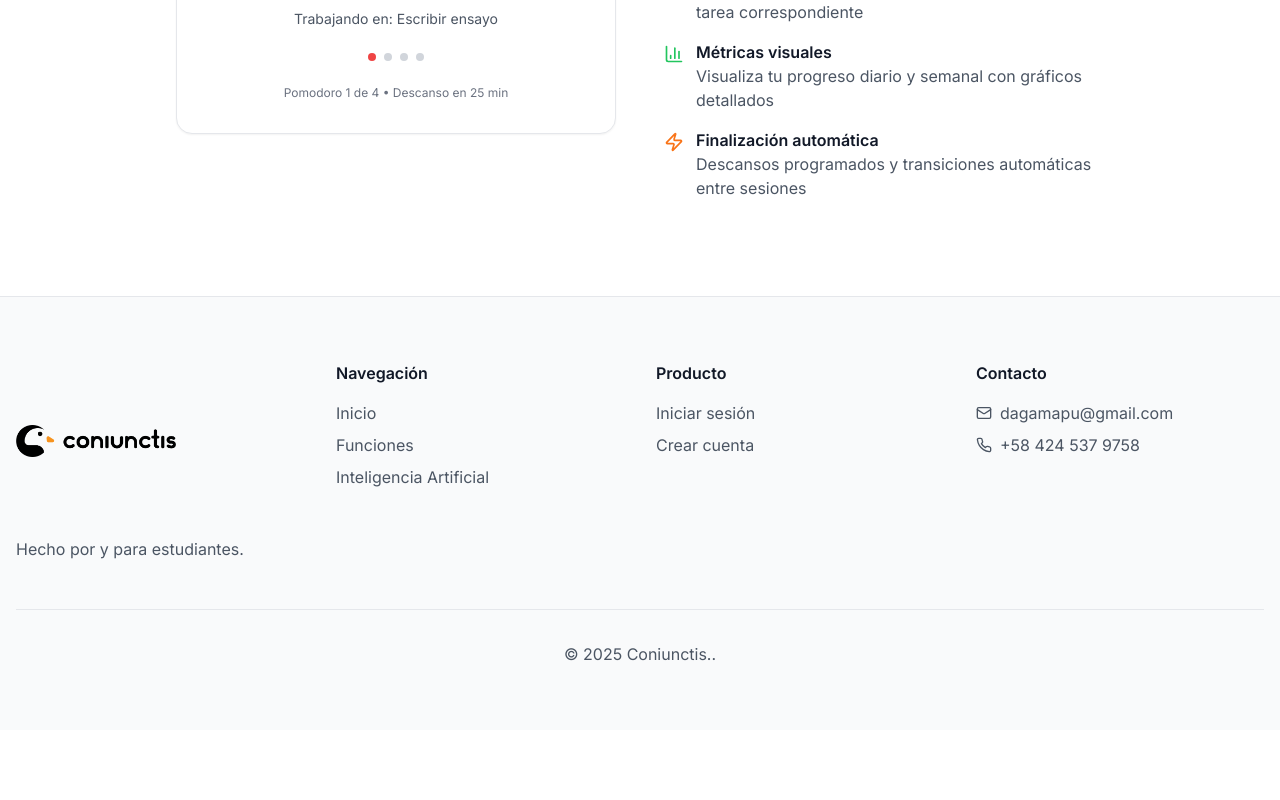
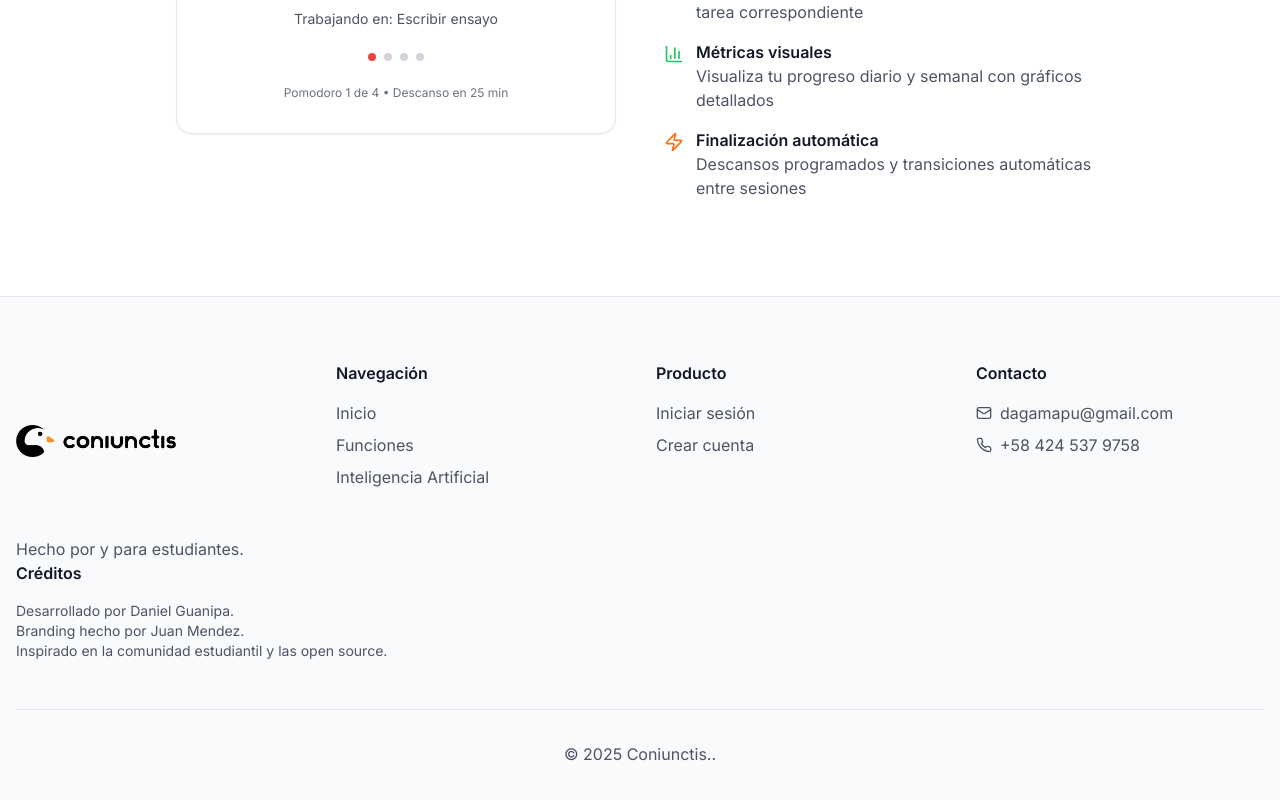
Before and after one commit to mapusimito/v0-Coniunctis, a Next.js app: page / in a window 1280 px wide. Shown: the part 3215-4015 px from the top of the page. Before the commit the page ends 3945 px from the top, so only its background shows below. Built offline with nearby package versions, Linux system fonts and the light colour scheme.

Commit message:
Update footer.tsx

```diff
--- a/components/landing/footer.tsx
+++ b/components/landing/footer.tsx
@@ -91,6 +91,18 @@ export function Footer() {
           </div>
         </div>
 
+          <div className="space-y-4">
+            <h4 className="font-semibold text-gray-900 dark:text-white">Créditos</h4>
+            <div className="space-y-2 text-gray-600 dark:text-gray-300 text-sm">
+              <p>
+                Desarrollado por Daniel Guanipa.<br />
+                Branding hecho por Juan Mendez.<br />
+                Inspirado en la comunidad estudiantil y las open source.
+              </p>
+            </div>
+          </div>
+
+
         <div className="border-t border-gray-200 dark:border-gray-800 mt-12 pt-8 text-center">
           <p className="text-gray-600 dark:text-gray-300">© 2025 Coniunctis.. </p>
         </div>
```
